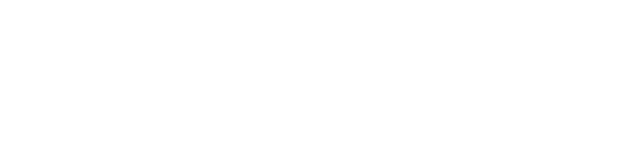
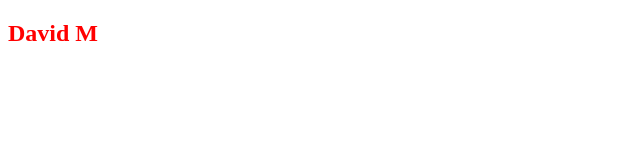
Before and after one commit to FuzzyMunch/foobar, a plain HTML site: page index.html in a window 1280 px wide. Shown: the whole page, without its empty margins (0-640 px from the left). Drawn offline with Linux system fonts and the light colour scheme.

Commit message:
updated h2 with my name

```diff
--- a/index.html
+++ b/index.html
@@ -10,6 +10,6 @@
         <link rel="stylesheet" href="styles.css">
     </head>
     <body>
-        <h2></h2>
+        <h2>David M</h2>
     </body>
 </html>
```
